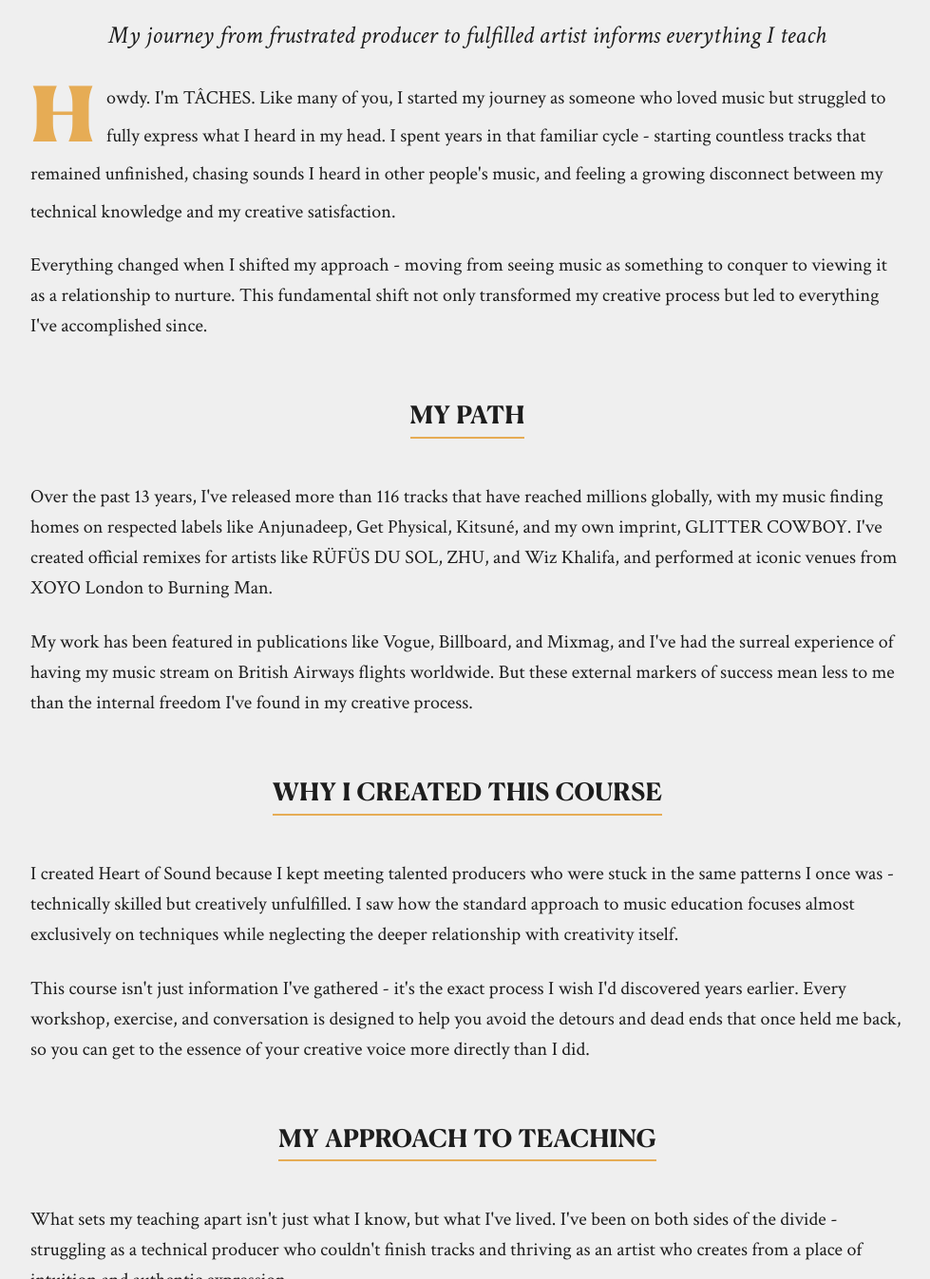
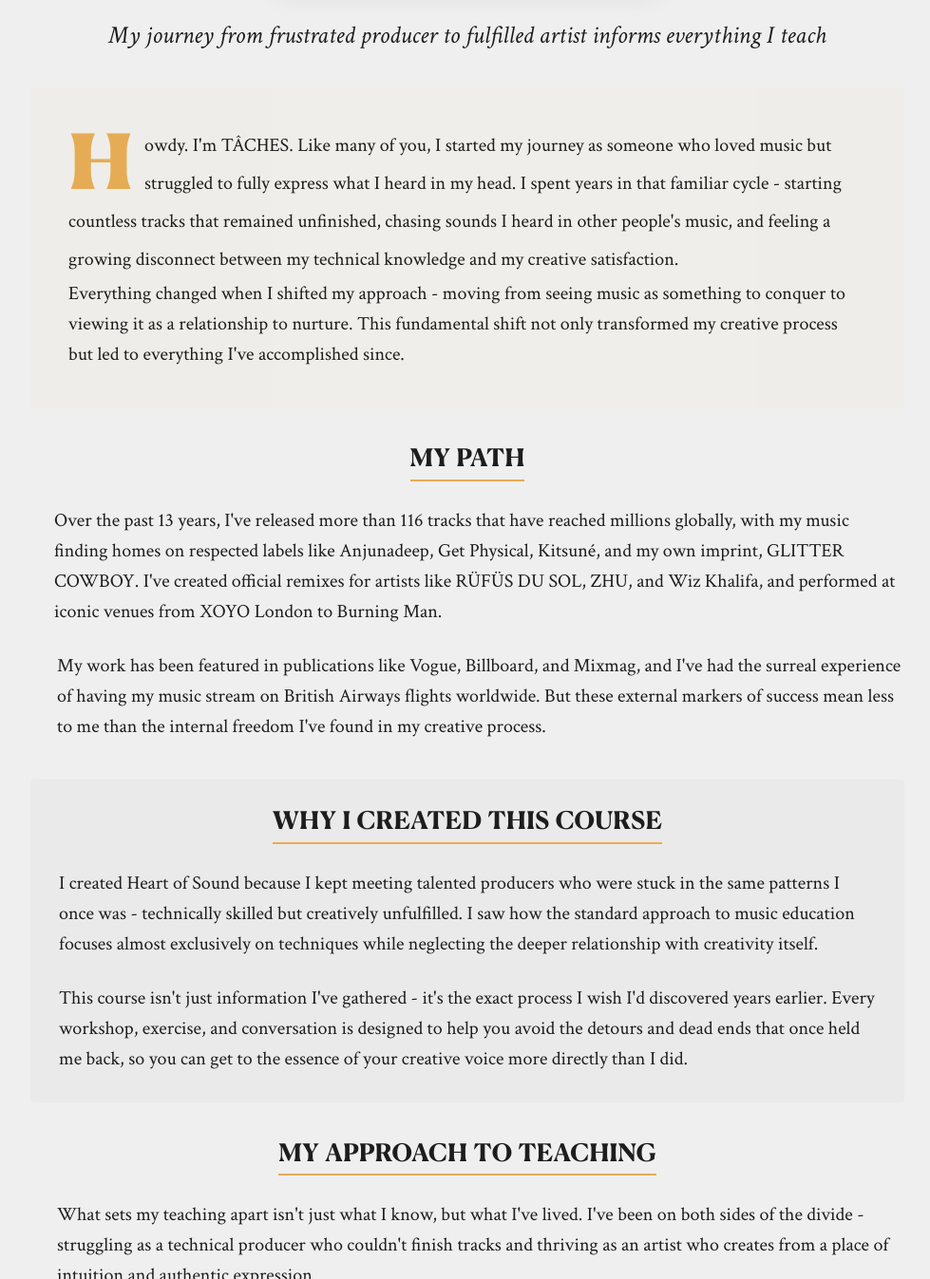
Before and after one commit to glittercowboy/hos-2025, a website: page index.html in a window 1280 px wide. Shown: the part 10653-12000 px from the top of the page at 95% size, without its empty margins (148-1127 px from the left). Drawn offline with Linux system fonts and the light colour scheme.

Commit message:
Updated About page styling

```diff
--- a/index.html
+++ b/index.html
@@ -642,60 +642,86 @@
     <h2 style="text-align: center; margin-bottom: 40px">
       MEET YOUR TEACHER
     </h2>
+
+    <!-- Image with enhanced styling -->
+    <div style="text-align: center; position: relative; margin-bottom: 40px;">
       <img
         src="images-optimized/taches.gif"
-          style="border-radius: 1%"
+        style="border-radius: 1%; max-width: 85%; box-shadow: 0 10px 30px rgba(0,0,0,0.1);"
         alt="TÂCHES"
       />
-        <h5 style="font-family: 'Crimson Text', serif; font-weight: 400; text-align: center; font-style: italic; margin-bottom: 30px; color: var(--color-dark);">My journey from frustrated producer to fulfilled artist informs everything I teach</h5>
-
-        <p class="drop-cap">
+      <!-- Optional decorative element -->
+      <div style="position: absolute; width: 80px; height: 80px; border: 3px solid var(--color-accent); border-radius: 1%; bottom: -15px; right: 10%; z-index: -1;"></div>
+    </div>
+
+    <h5 style="font-family: 'Crimson Text', serif; font-weight: 400; text-align: center; font-style: italic; margin-bottom: 40px; color: var(--color-dark); max-width: 90%; margin-left: auto; margin-right: auto;">My journey from frustrated producer to fulfilled artist informs everything I teach</h5>
+
+    <!-- Introduction with enhanced drop cap -->
+    <div style="background-color: rgba(230, 172, 85, 0.03); padding: 40px; border-radius: 4px; margin-bottom: 40px; position: relative;">
+      <p class="drop-cap" style="margin-bottom: 0;">
         Howdy. I'm TÂCHES. Like many of you, I started my journey as someone who loved music but struggled to fully express what I heard in my head. I spent years in that familiar cycle - starting countless tracks that remained unfinished, chasing sounds I heard in other people's music, and feeling a growing disconnect between my technical knowledge and my creative satisfaction.
       </p>
-
-        <p style="margin-bottom: 25px;">
+      <p style="margin-bottom: 0;">
         Everything changed when I shifted my approach - moving from seeing music as something to conquer to viewing it as a relationship to nurture. This fundamental shift not only transformed my creative process but led to everything I've accomplished since.
       </p>
-
-        <div style="text-align: center; margin-top: 35px; margin-bottom: 15px;">
-            <h3 style="font-family: 'Canela Text', serif; display: inline-block; font-size: 1.6rem; padding-bottom: 5px; border-bottom: 2px solid var(--color-accent); margin-bottom: 30px; margin-top: 30px;">MY PATH</h3>
-        </div>
-
-        <p style="margin-bottom: 25px;">
+    </div>
+
+    <!-- MY PATH Section with enhanced styling -->
+    <div style="margin-bottom: 40px;">
+      <div style="text-align: center; margin-bottom: 25px;">
+        <h3 style="font-family: 'Canela Text', serif; display: inline-block; font-size: 1.6rem; padding-bottom: 5px; border-bottom: 2px solid var(--color-accent); margin-bottom: 0;">MY PATH</h3>
+      </div>
+
+      <div style="display: flex; align-items: center; margin-bottom: 25px;">
+        <div style="width: 0px; height: 100px; background-color: var(--color-accent); margin-right: 25px;"></div>
+        <p style="margin-bottom: 0;">
           Over the past 13 years, I've released more than 116 tracks that have reached millions globally, with my music finding homes on respected labels like Anjunadeep, Get Physical, Kitsuné, and my own imprint, GLITTER COWBOY. I've created official remixes for artists like RÜFÜS DU SOL, ZHU, and Wiz Khalifa, and performed at iconic venues from XOYO London to Burning Man.
         </p>
-
-            <p style="margin-bottom: 25px;">
+      </div>
+
+      <p style="margin-bottom: 0; margin-left: 28px;">
         My work has been featured in publications like Vogue, Billboard, and Mixmag, and I've had the surreal experience of having my music stream on British Airways flights worldwide. But these external markers of success mean less to me than the internal freedom I've found in my creative process.
       </p>
-
-        <div style="text-align: center; margin-top: 35px; margin-bottom: 15px;">
-          <h3 style="font-family: 'Canela Text', serif; display: inline-block; font-size: 1.6rem; padding-bottom: 5px; border-bottom: 2px solid var(--color-accent); margin-bottom: 30px; margin-top: 30px;">WHY I CREATED THIS COURSE</h3>
+    </div>
+
+    <!-- WHY I CREATED THIS COURSE Section with enhanced styling -->
+    <div style="margin-bottom: 40px; background-color: rgba(0, 0, 0, 0.02); padding: 30px; border-radius: 4px;">
+      <div style="text-align: center; margin-bottom: 25px;">
+        <h3 style="font-family: 'Canela Text', serif; display: inline-block; font-size: 1.6rem; padding-bottom: 5px; border-bottom: 2px solid var(--color-accent); margin-bottom: 0;">WHY I CREATED THIS COURSE</h3>
       </div>
 
       <p style="margin-bottom: 25px;">
         I created Heart of Sound because I kept meeting talented producers who were stuck in the same patterns I once was - technically skilled but creatively unfulfilled. I saw how the standard approach to music education focuses almost exclusively on techniques while neglecting the deeper relationship with creativity itself.
       </p>
 
-        <p style="margin-bottom: 25px;">
+      <p style="margin-bottom: 0;">
         This course isn't just information I've gathered - it's the exact process I wish I'd discovered years earlier. Every workshop, exercise, and conversation is designed to help you avoid the detours and dead ends that once held me back, so you can get to the essence of your creative voice more directly than I did.
       </p>
-
-        <div style="text-align: center; margin-top: 35px; margin-bottom: 15px;">
-          <h3 style="font-family: 'Canela Text', serif; display: inline-block; font-size: 1.6rem; padding-bottom: 5px; border-bottom: 2px solid var(--color-accent); margin-bottom: 30px; margin-top: 30px;">MY APPROACH TO TEACHING</h3>
-        </div>
+    </div>
+
+    <!-- MY APPROACH TO TEACHING Section with enhanced styling -->
+    <div style="margin-bottom: 0;">
+      <div style="text-align: center; margin-bottom: 25px;">
+        <h3 style="font-family: 'Canela Text', serif; display: inline-block; font-size: 1.6rem; padding-bottom: 5px; border-bottom: 2px solid var(--color-accent); margin-bottom: 0;">MY APPROACH TO TEACHING</h3>
+      </div>
+
+      <div style="position: relative; padding-left: 28px;">
+
 
         <p style="margin-bottom: 25px;">
           What sets my teaching apart isn't just what I know, but what I've lived. I've been on both sides of the divide - struggling as a technical producer who couldn't finish tracks and thriving as an artist who creates from a place of intuition and authentic expression.
         </p>
 
+
         <p style="margin-bottom: 25px;">
           I believe music production isn't just a technical skill but a spiritual practice - an art form that has the power to effect positive change in the world. My approach seamlessly blends technical mastery with intuitive development, guiding you to find your unique voice while giving you the practical skills to express it fully.
         </p>
 
-        <p style="margin-bottom: 25px;">
+        <p style="margin-bottom: 0;">
           When we work together, you're not just gaining knowledge - you're gaining a guide who has walked the path from frustration to fulfillment and can show you the way through your own unique journey.
         </p>
+      </div>
+    </div>
   </div>
 </section>
 
```
Lines whose indentation alone changed are shown as unchanged.
